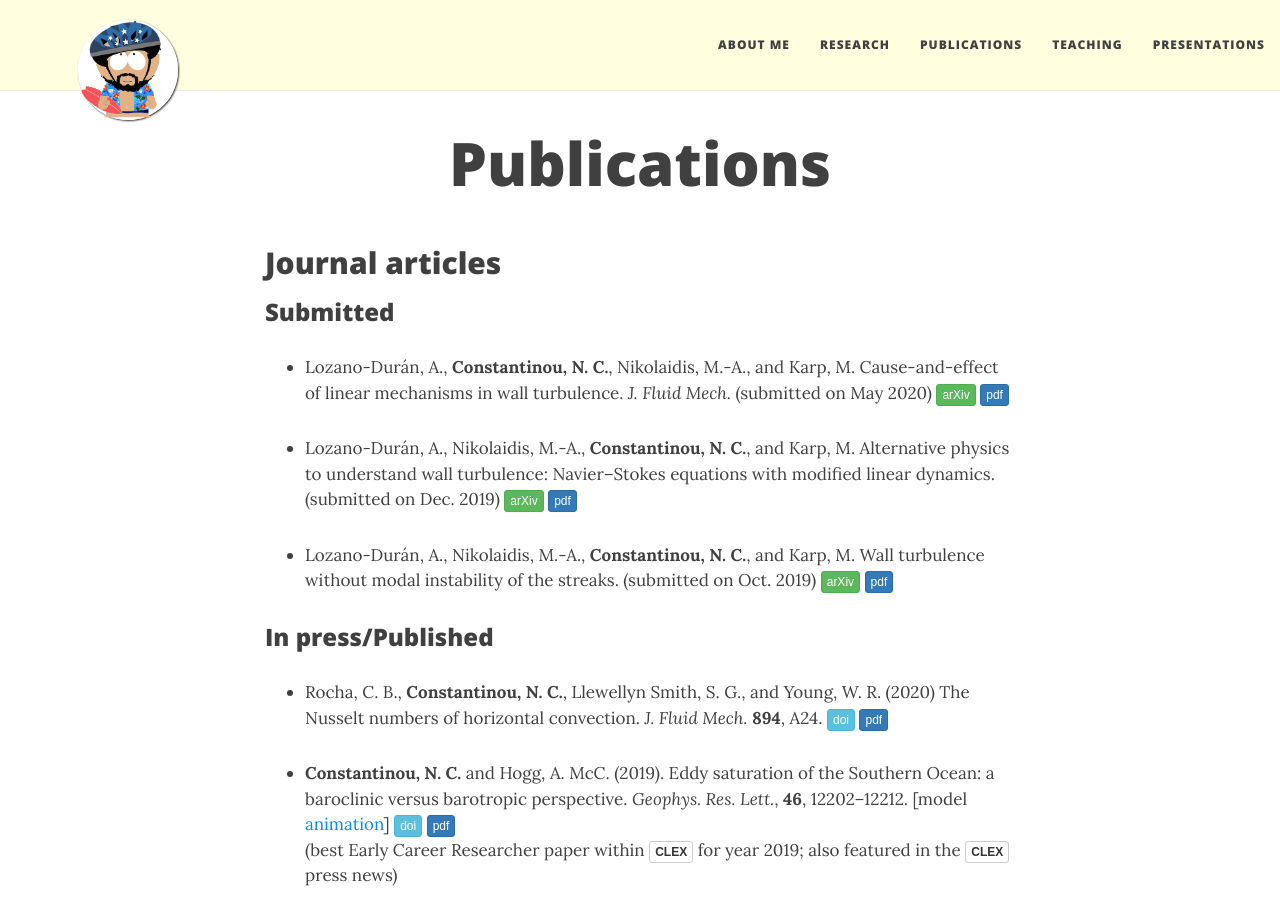
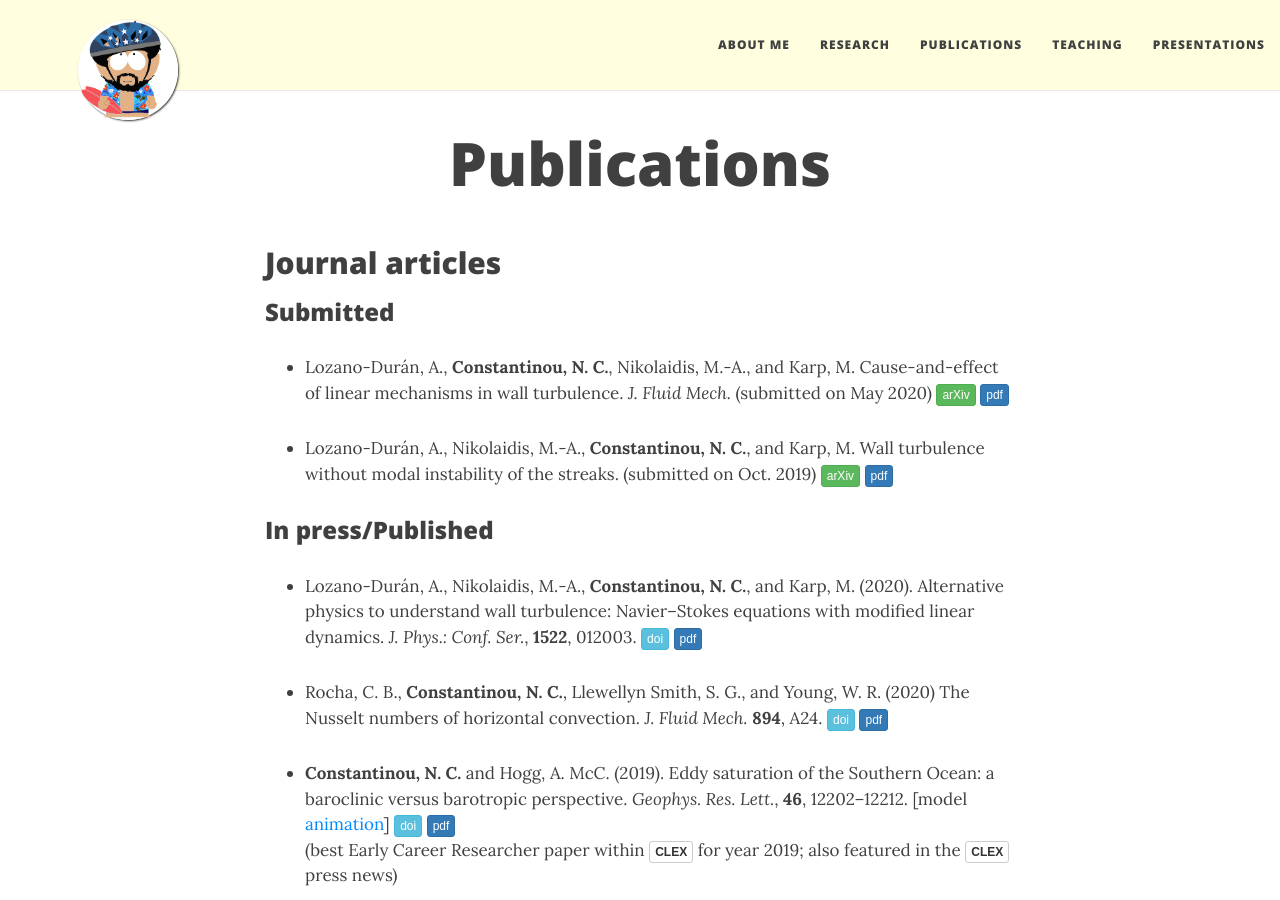
Before and after one commit to navidcy/navidcy.github.io, a Jekyll site: the page built from publications.md, in a window 1280 px wide and 900 px high. Built offline with Jekyll 4.4.1, drawn with Linux system fonts in a browser that asks for light colours; nearby versions of some CDN libraries; comment, search, counter and statistics services are not loaded.

Commit message:
adds multiflow2019 paper + ref

```diff
--- a/publications.md
+++ b/publications.md
@@ -17,13 +17,13 @@ title: Publications
 - Lozano-Durán, A., **Constantinou, N. C.**, Nikolaidis, M.-A., and Karp, M. Cause-and-effect of linear mechanisms in wall turbulence. _J. Fluid Mech._ (submitted on May 2020) [<span class="btn btn-success btn-xs{{end}}" style="font-family:sans-serif;">arXiv</span>][arXiv:2005.05303]{:target="_blank"} [<span class="btn btn-primary btn-xs{{end}}" style="font-family:sans-serif;">pdf</span>][cause-effect-linearmechanism]
 
 
-- Lozano-Durán, A., Nikolaidis, M.-A., **Constantinou, N. C.**, and Karp, M. Alternative physics to understand wall turbulence: Navier–Stokes equations with modified linear dynamics. (submitted on Dec. 2019) [<span class="btn btn-success btn-xs{{end}}" style="font-family:sans-serif;">arXiv</span>][arXiv:1912.07532]{:target="_blank"} [<span class="btn btn-primary btn-xs{{end}}" style="font-family:sans-serif;">pdf</span>][multiflow2019-linearmechanism]
-
-
 - Lozano-Durán, A., Nikolaidis, M.-A., **Constantinou, N. C.**, and Karp, M. Wall turbulence without modal instability of the streaks. (submitted on Oct. 2019) [<span class="btn btn-success btn-xs{{end}}" style="font-family:sans-serif;">arXiv</span>][arXiv:1909.05490]{:target="_blank"} [<span class="btn btn-primary btn-xs{{end}}" style="font-family:sans-serif;">pdf</span>][modallystableturbulence]
 
 
 ### In press/Published
+
+- Lozano-Durán, A., Nikolaidis, M.-A., **Constantinou, N. C.**, and Karp, M. (2020). Alternative physics to understand wall turbulence: Navier–Stokes equations with modified linear dynamics.  _J. Phys.: Conf. Ser._, **1522**, 012003. [<span class="btn btn-info btn-xs{{end}}" style="font-family:sans-serif;">doi</span>][multiflow2019-doi]{:target="_blank"} [<span class="btn btn-primary btn-xs{{end}}" style="font-family:sans-serif;">pdf</span>][multiflow2019-linearmechanism]
+
 
 - Rocha, C. B., **Constantinou, N. C.**, Llewellyn Smith, S. G., and  Young, W. R. (2020) The Nusselt numbers of horizontal convection. _J. Fluid Mech._ **894**, A24. [<span class="btn btn-info btn-xs{{end}}" style="font-family:sans-serif;">doi</span>][HCNuDefinition-doi]{:target="_blank"} [<span class="btn btn-primary btn-xs{{end}}" style="font-family:sans-serif;">pdf</span>][HCNuDefinition]
 
@@ -126,6 +126,7 @@ title: Publications
 [wallturbulencebrief]: WallTurbulenceEnergyExtraction.pdf
 [wallturbulencebrief-url]: https://ctr.stanford.edu/annual-research-briefs-2018
 
+[multiflow2019-doi]: https://doi.org/10.1088/1742-6596/1522/1/012003
 [HCNuDefinition-doi]: https://doi.org/10.1017/jfm.2020.269
 [EddySat-BtBc-doi]: https://doi.org/10.1029/2019GL084117
 [TrackEddies-SSH-doi]: https://doi.org/10.1029/2019MS001769
```
Also changed, not shown: 1 other file.
